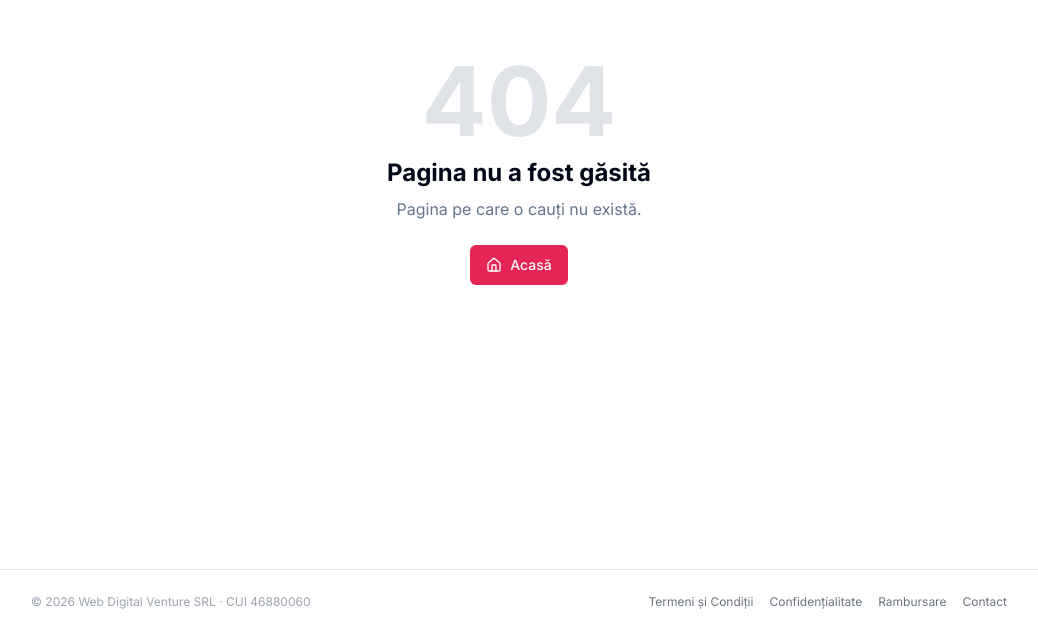
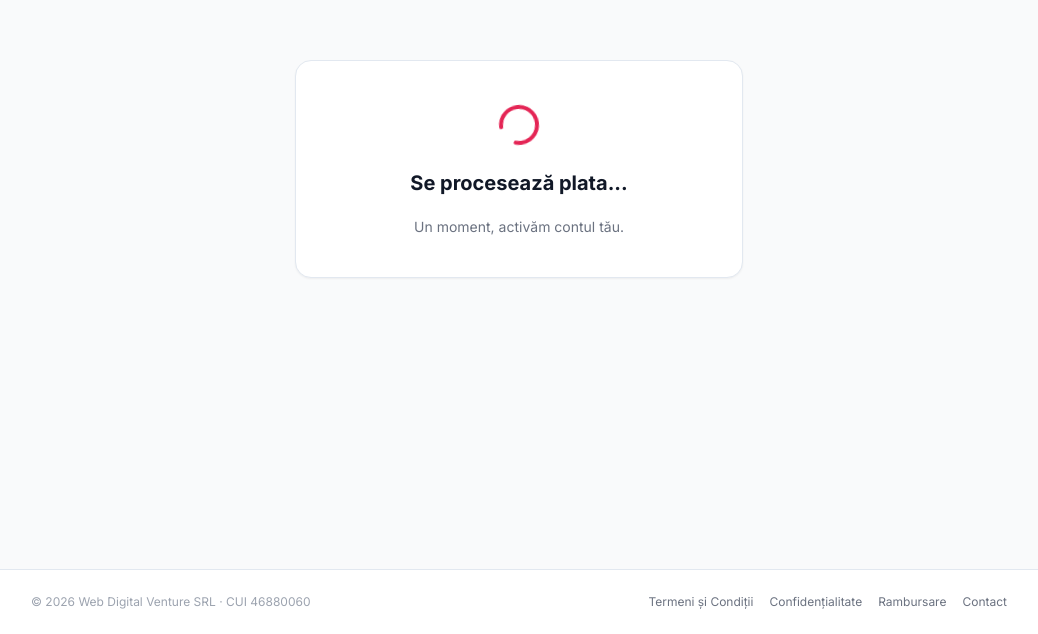
Before and after one commit to devilbv/generator-aviz-munca, a React (Vite) app: page /billing/success in a window 1280 px wide. Before the commit this address had no page. Shown: the part 231-865 px from the top of the page, without its empty margins (121-1159 px from the left). Built offline with nearby package versions, Linux system fonts and the light colour scheme.

Commit message:
Add billing success page

```diff
--- a/src/App.jsx
+++ b/src/App.jsx
@@ -6,6 +6,7 @@ import LoginPage from '@/pages/LoginPage'
 import DashboardPage from '@/pages/DashboardPage'
 import HistoryPage from '@/pages/HistoryPage'
 import PricingPage from '@/pages/PricingPage'
+import BillingSuccessPage from '@/pages/BillingSuccessPage'
 import TermsPage from '@/pages/TermsPage'
 import PrivacyPage from '@/pages/PrivacyPage'
 import RefundPage from '@/pages/RefundPage'
@@ -18,6 +19,7 @@ export default function App() {
       <main className="flex-1">
         <Routes>
           <Route path="/login"           element={<LoginPage />} />
+          <Route path="/billing/success"  element={<BillingSuccessPage />} />
           <Route path="/termeni"         element={<TermsPage />} />
           <Route path="/confidentialitate" element={<PrivacyPage />} />
           <Route path="/rambursare"      element={<RefundPage />} />
--- /dev/null
+++ b/src/pages/BillingSuccessPage.jsx
@@ -0,0 +1,55 @@
+import { useEffect, useState } from 'react'
+import { useSearchParams, Link } from 'react-router-dom'
+import { useBilling } from '@/hooks/useBilling'
+import { CheckCircle2, Loader2 } from 'lucide-react'
+import { Button } from '@/components/ui/button'
+
+export default function BillingSuccessPage() {
+  const [searchParams] = useSearchParams()
+  const { fetchProfile } = useBilling()
+  const [loading, setLoading] = useState(true)
+
+  const type    = searchParams.get('type')
+  const plan    = searchParams.get('plan')
+  const credits = searchParams.get('credits')
+
+  useEffect(() => {
+    const timer = setTimeout(async () => {
+      await fetchProfile()
+      setLoading(false)
+    }, 2000) // asteapta webhook-ul sa proceseze
+    return () => clearTimeout(timer)
+  }, [])
+
+  return (
+    <div className="min-h-screen bg-gray-50 flex items-center justify-center px-4">
+      <div className="bg-white rounded-2xl shadow-sm border p-10 max-w-md w-full text-center space-y-5">
+        {loading ? (
+          <>
+            <Loader2 className="h-12 w-12 text-primary animate-spin mx-auto" />
+            <h2 className="text-xl font-bold text-gray-900">Se procesează plata...</h2>
+            <p className="text-sm text-gray-500">Un moment, activăm contul tău.</p>
+          </>
+        ) : (
+          <>
+            <CheckCircle2 className="h-14 w-14 text-green-500 mx-auto" />
+            <h2 className="text-2xl font-bold text-gray-900">Plată reușită!</h2>
+            {type === 'subscription' && plan && (
+              <p className="text-sm text-gray-600">
+                Planul <strong className="capitalize">{plan}</strong> a fost activat cu succes.
+              </p>
+            )}
+            {type === 'credits' && credits && (
+              <p className="text-sm text-gray-600">
+                Ai primit <strong>{credits} credite</strong> în cont.
+              </p>
+            )}
+            <Button asChild className="w-full mt-2">
+              <Link to="/">Mergi la aplicație</Link>
+            </Button>
+          </>
+        )}
+      </div>
+    </div>
+  )
+}
```
